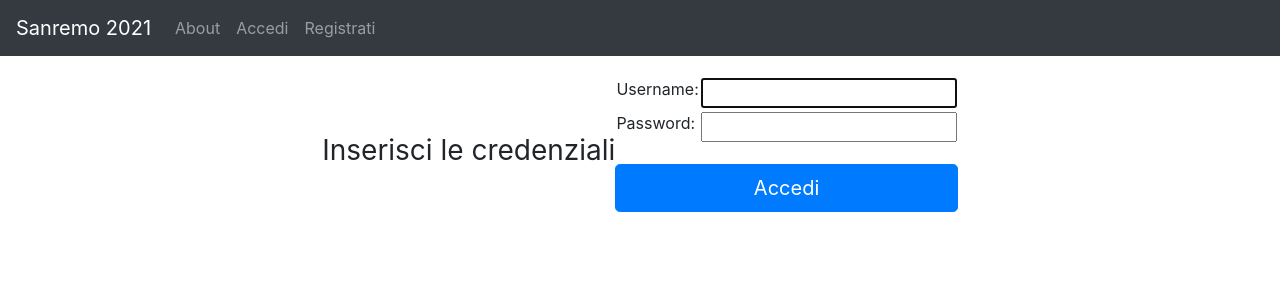
After one commit to r0lf0/Votiamo_Sanremo_2021, a Django app: page /accounts/login/ in a window 1280 px wide. The commit adds this page. Shown: the top 300 px of the page. Run offline with Django 3.2, Linux system fonts and the light colour scheme; some libraries are stand-ins or nearby versions.

Commit message:
Aggiunta pagina di login

```diff
--- a/Votiamo_Sanremo_2021/settings.py
+++ b/Votiamo_Sanremo_2021/settings.py
@@ -55,7 +55,7 @@ ROOT_URLCONF = 'Votiamo_Sanremo_2021.urls'
 TEMPLATES = [
     {
         'BACKEND': 'django.template.backends.django.DjangoTemplates',
-        'DIRS': [BASE_DIR / 'templates']
+        'DIRS': [os.path.join(BASE_DIR, 'templates')]
         ,
         'APP_DIRS': True,
         'OPTIONS': {
@@ -128,6 +128,8 @@ STATIC_URL = '/static/'
 MEDIA_ROOT = os.path.join(BASE_DIR, 'media')
 MEDIA_URL = '/media/'
 
+# Redirect to home URL after login (Default redirects to /accounts/profile/)
+LOGIN_REDIRECT_URL = '/'
 
 # Configure Django App for Heroku.
 import django_heroku
--- a/sanremo/templates/sanremo/base.html
+++ b/sanremo/templates/sanremo/base.html
@@ -28,7 +28,7 @@
                     <a class="nav-link" href="{% url 'sanremo-about' %}">About</a>
                 </li>
                 <li class="nav-item">
-                    <a class="nav-link" href="#">Accedi</a>
+                    <a class="nav-link" href="{% url 'login' %}">Accedi</a>
                 </li>
                 <li class="nav-item">
                     <a class="nav-link" href="#">Registrati</a>
--- a/sanremo/urls.py
+++ b/sanremo/urls.py
@@ -1,4 +1,4 @@
-from django.urls import path
+from django.urls import path, include
 from . import views
 from django.conf import settings
 from django.conf.urls.static import static
@@ -12,3 +12,8 @@ urlpatterns = [
 if settings.DEBUG:
     urlpatterns += static(settings.MEDIA_URL,
                           document_root=settings.MEDIA_ROOT)
+
+# Add Django site authentication urls (for login, logout, password management)
+urlpatterns += [
+    path('accounts/', include('django.contrib.auth.urls')),
+]
--- /dev/null
+++ b/templates/registration/login.html
@@ -0,0 +1,42 @@
+{% extends "sanremo/base.html" %}
+
+{% block content %}
+    <div class="container d-flex h-100 flex-column">
+
+        <div class="row justify-content-center align-items-center">
+            {% if form.errors %}
+                <p style="margin-top: 20px">Combinazione nome utente e password sbagliata</p>
+            {% endif %}
+
+            {% if next %}
+                {% if user.is_authenticated %}
+                    <p style="margin-top: 20px">Non hai il permesso di accedere a questa pagina.</p>
+                {% else %}
+                    <p style="margin-top: 20px">Effettua l'accesso per visualizzare la pagina richiesta.</p>
+                {% endif %}
+            {% endif %}
+
+
+            <h1 class="h3 mb-3 font-weight-normal" style="margin-top: 50px">Inserisci le credenziali</h1>
+
+            <form method="post" action="{% url 'login' %}" style="margin-top: 20px">
+                {% csrf_token %}
+                <table>
+                    <tr>
+                        <td>{{ form.username.label_tag }}</td>
+                        <td>{{ form.username }}</td>
+                    </tr>
+                    <tr>
+                        <td>{{ form.password.label_tag }}</td>
+                        <td>{{ form.password }}</td>
+                    </tr>
+                </table>
+
+                <button class="btn btn-lg btn-primary btn-block" type="submit" value="login" style="margin-top: 20px">Accedi</button>
+                <input type="hidden" name="next" value="{{ next }}" />
+            </form>
+        </div>
+    </div>
+    </div>
+
+{% endblock %}
```
